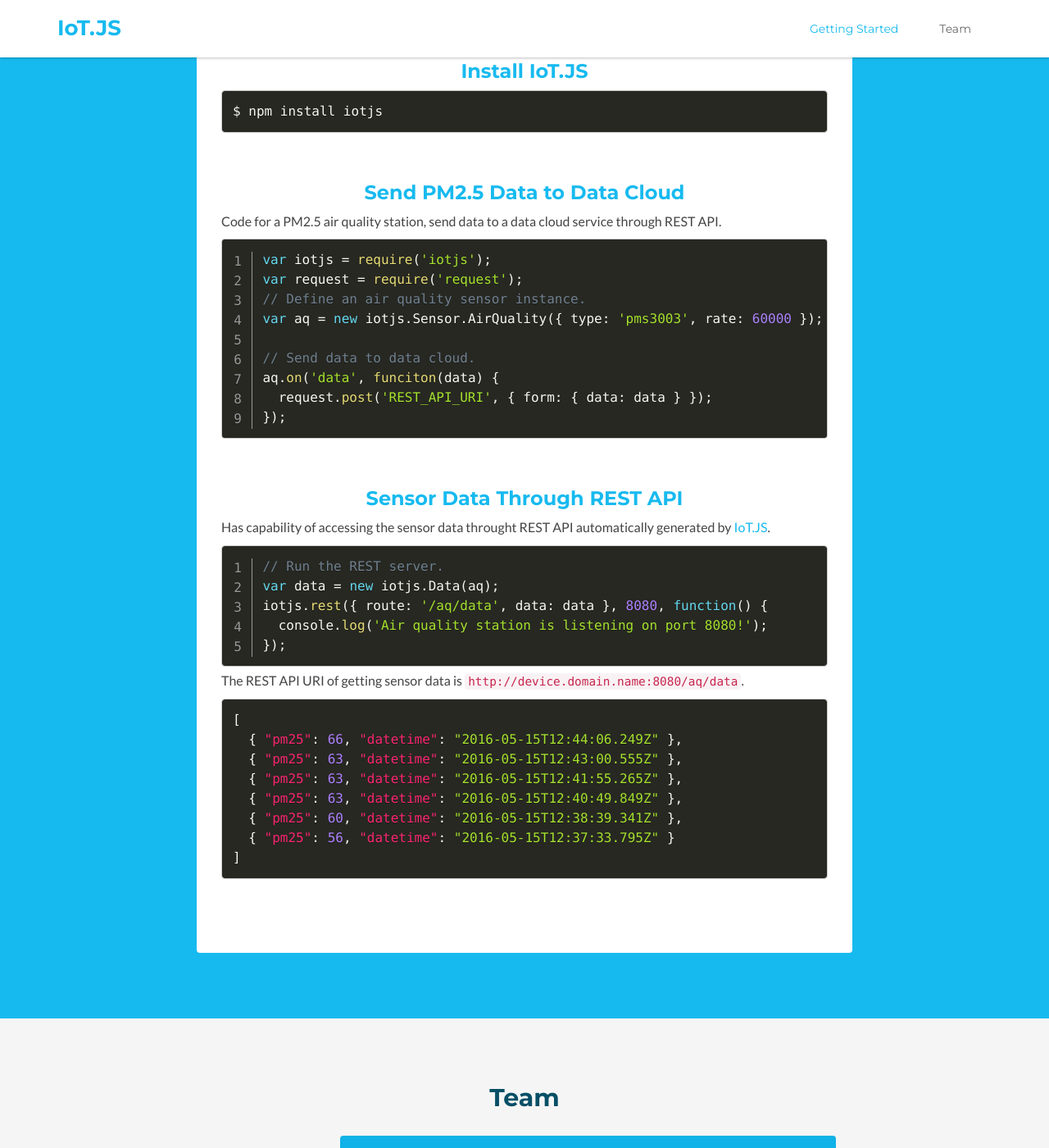
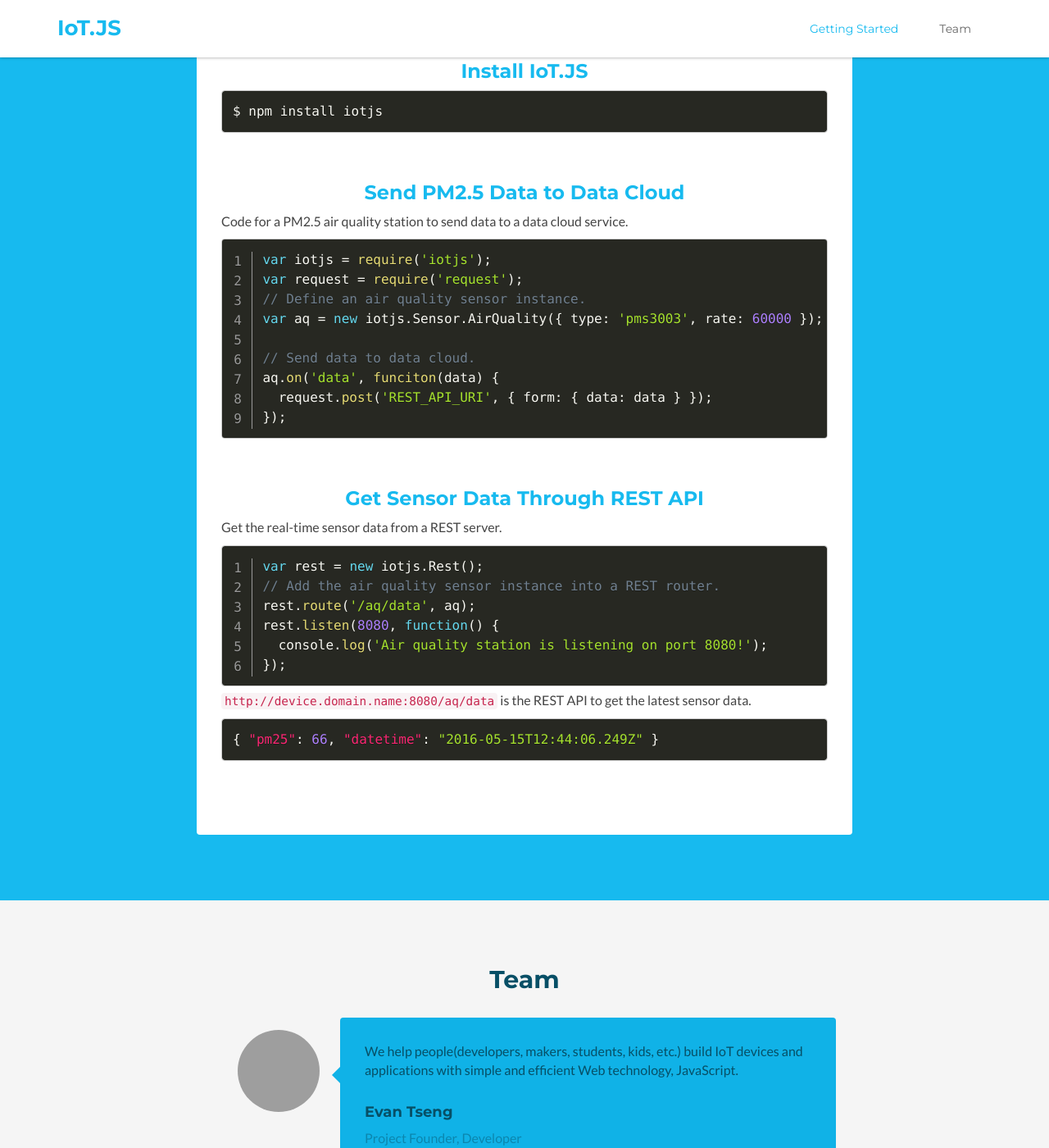
Before and after one commit to iot-js/iot-js.github.io, a Jekyll site: the page built from index.html, in a window 1280 px wide and 1400 px high, scrolled down 1085 px. Shown: the whole window at 82% size. Built offline with Jekyll 4.4.1, drawn with Linux system fonts in a browser that asks for light colours; Markdown is read by kramdown in place of the engine named in the settings; grey boxes are pictures that could not be loaded.

Commit message:
Update the concept code

```diff
--- a/_includes/docs.html
+++ b/_includes/docs.html
@@ -11,7 +11,7 @@
       </div>
       <div class="block">
         <h3 class="sub-title text-center">Send PM2.5 Data to Data Cloud</h3>
-        <p>Code for a PM2.5 air quality station, send data to a data cloud service through REST API.</p>
+        <p>Code for a PM2.5 air quality station to send data to a data cloud service.</p>
         <div class="code-block">
 <pre class="line-numbers"><code class="language-javascript line-numbers">var iotjs = require('iotjs');
 var request = require('request');
@@ -25,24 +25,18 @@ aq.on('data', funciton(data) {
         </div>
       </div>
       <div class="block">
-        <h3 class="sub-title text-center">Sensor Data Through REST API</h3>
-        <p>Has capability of accessing the sensor data throught REST API automatically generated by <a href="http://iotjs.org">IoT.JS</a>.</p>
+        <h3 class="sub-title text-center">Get Sensor Data Through REST API</h3>
+        <p>Get the real-time sensor data from a REST server.</p>
         <div class="code-block">
-<pre class="line-numbers"><code class="language-javascript line-numbers">// Run the REST server.
-var data = new iotjs.Data(aq);
-iotjs.rest({ route: '/aq/data', data: data }, 8080, function() {
+<pre class="line-numbers"><code class="language-javascript line-numbers">var rest = new iotjs.Rest();
+// Add the air quality sensor instance into a REST router.
+rest.route('/aq/data', aq);
+rest.listen(8080, function() {
   console.log('Air quality station is listening on port 8080!');
 });</code></pre>
 
-<p>The REST API URI of getting sensor data is <code>http://device.domain.name:8080/aq/data</code>.</p>
-          <pre><code class="language-json">[
-  { "pm25": 66, "datetime": "2016-05-15T12:44:06.249Z" },
-  { "pm25": 63, "datetime": "2016-05-15T12:43:00.555Z" },
-  { "pm25": 63, "datetime": "2016-05-15T12:41:55.265Z" },
-  { "pm25": 63, "datetime": "2016-05-15T12:40:49.849Z" },
-  { "pm25": 60, "datetime": "2016-05-15T12:38:39.341Z" },
-  { "pm25": 56, "datetime": "2016-05-15T12:37:33.795Z" }
-]
+<p><code>http://device.domain.name:8080/aq/data</code> is the REST API to get the latest sensor data.</p>
+<pre><code class="language-json">{ "pm25": 66, "datetime": "2016-05-15T12:44:06.249Z" }
 </code></pre>
         </div>
       </div>
```
Also changed, not shown: 1 other file.
